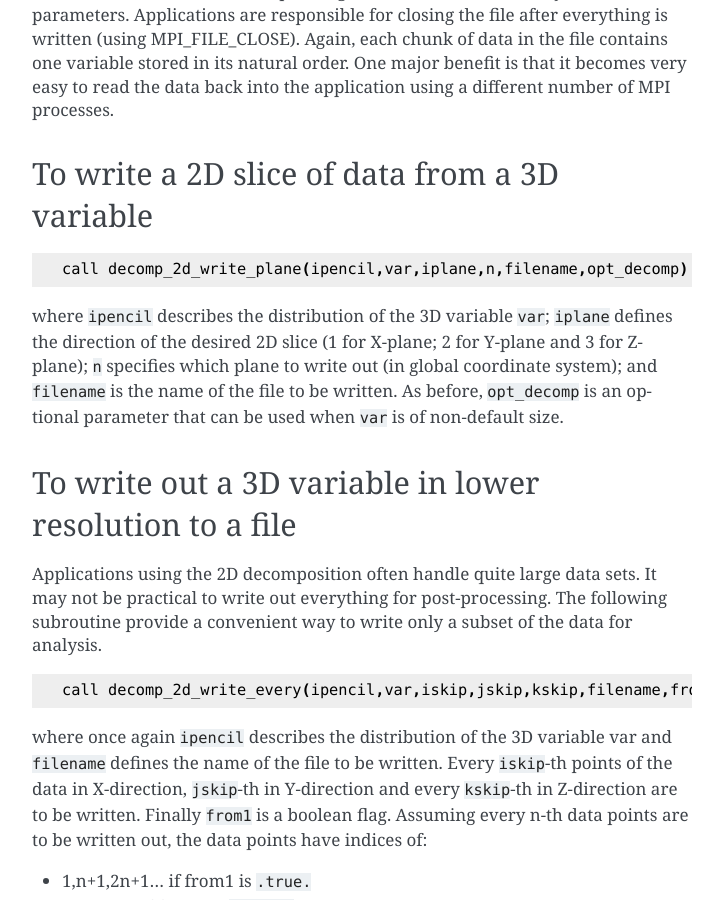
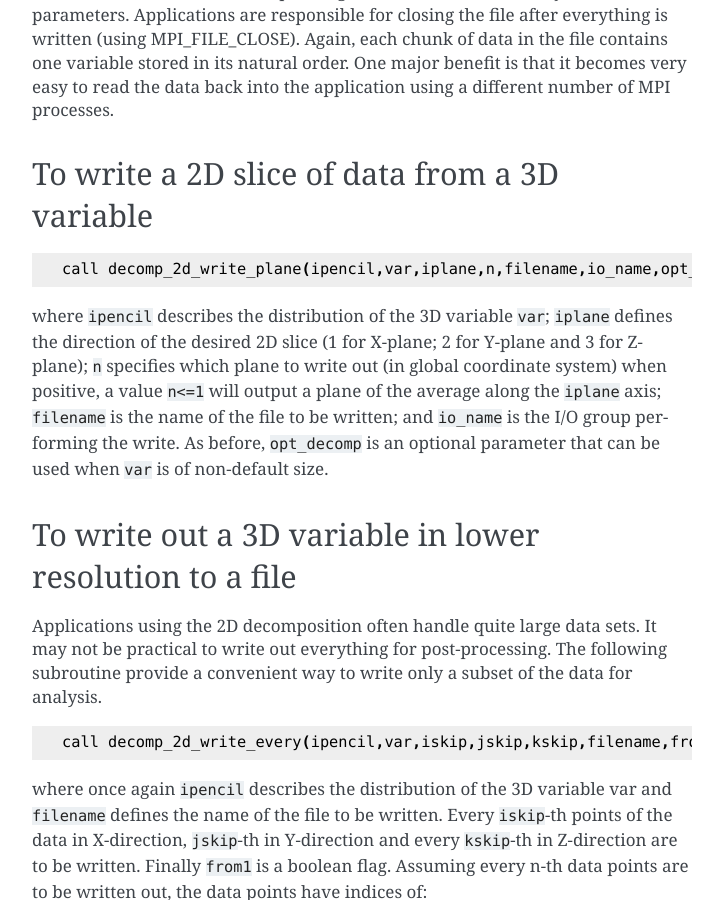
Before and after one commit to 2decomp-fft/2decomp-fft.github.io, a Sphinx documentation site: the page built from docs/source/pages/api_io.rst, in a window 1280 px wide and 900 px high, scrolled down 2028 px. Shown: the whole window, without its empty margins (388-1111 px from the left). Built offline with Sphinx 7.4.7, drawn with Linux system fonts in a browser that asks for light colours.

Commit message:
Update the plane API docs

```diff
--- a/docs/source/pages/api_io.rst
+++ b/docs/source/pages/api_io.rst
@@ -97,13 +97,14 @@ To write a 2D slice of data from a 3D variable
 
 ::
 
-      call decomp_2d_write_plane(ipencil,var,iplane,n,filename,opt_decomp)
+      call decomp_2d_write_plane(ipencil,var,iplane,n,filename,io_name,opt_decomp)
 
 where ``ipencil`` describes the distribution of the 3D variable ``var``; ``iplane`` defines the
 direction of the desired 2D slice (1 for X-plane; 2 for Y-plane and 3 for Z-plane); ``n`` specifies
-which plane to write out (in global coordinate system); and ``filename`` is the name of the file to
-be written. As before, ``opt_decomp`` is an optional parameter that can be used when ``var`` is of
-non-default size.
+which plane to write out (in global coordinate system) when positive, a value ``n<=1`` will output a
+plane of the average along the ``iplane`` axis; ``filename`` is the name of the file to be
+written; and ``io_name`` is the I/O group performing the write. As before, ``opt_decomp`` is an
+optional parameter that can be used when ``var`` is of non-default size.
 
 To write out a 3D variable in lower resolution to a file
 --------------------------------------------------------
```
